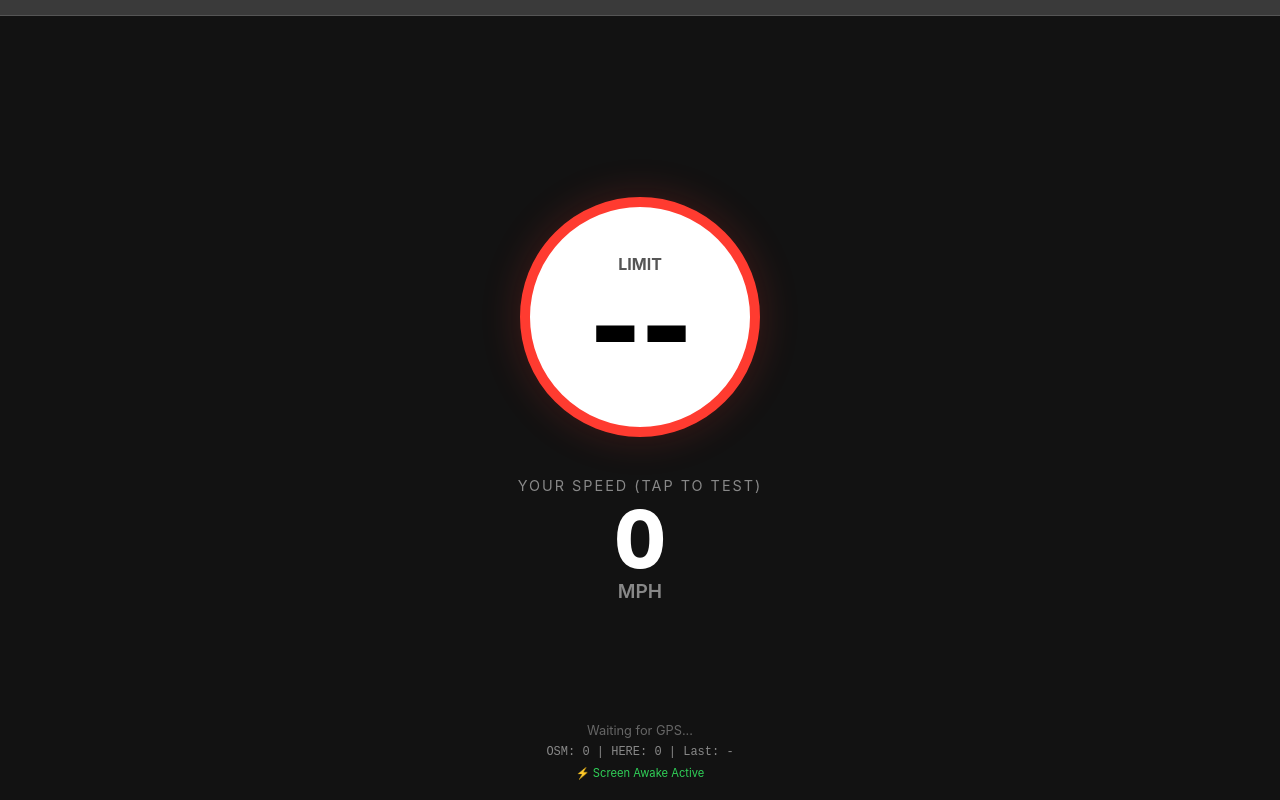
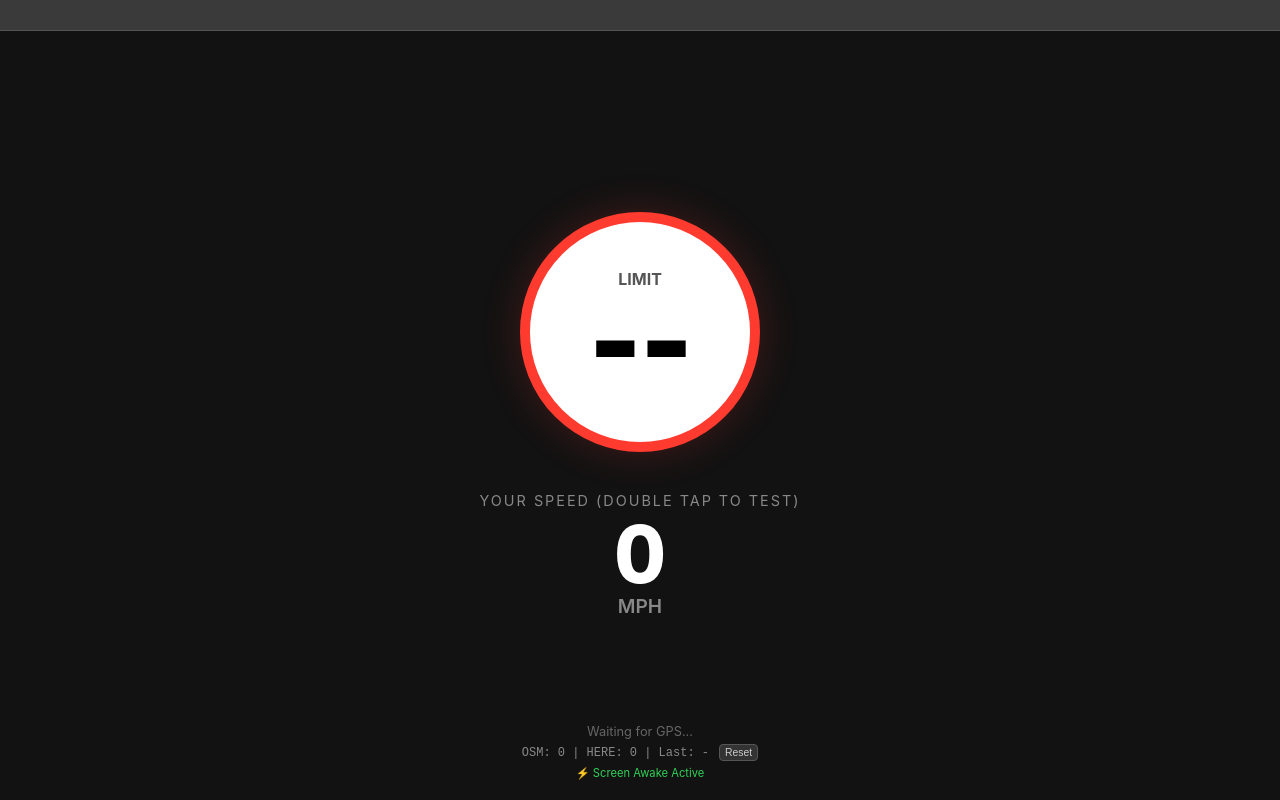
Before and after one commit to skambaman/SpeedLimit, a plain HTML site: page index.html in a window 1280 px wide. Drawn offline with Linux system fonts and the light colour scheme.

Commit message:
local storage

```diff
--- a/index.html
+++ b/index.html
@@ -35,9 +35,9 @@
             top: 0;
             left: 0;
             width: 100%;
-            height: 15px; /* Made slightly taller */
-            background-color: #3a3a3a; /* Lighter grey to be visible */
-            border-bottom: 1px solid #555; /* Border to define the edge */
+            height: 30px;
+            background-color: #3a3a3a;
+            border-bottom: 1px solid #555;
             z-index: 100;
         }
 
@@ -45,7 +45,7 @@
             height: 100%;
             width: 0%;
             background-color: #30d158;
-            transition: width 0.1s linear, background-color 0.3s ease; /* Faster transition for smoothness */
+            transition: width 0.1s linear, background-color 0.3s ease;
             box-shadow: 0 0 10px rgba(0,0,0,0.5);
         }
 
@@ -71,6 +71,7 @@
             position: relative;
             cursor: pointer;
             transition: border-color 0.3s ease, box-shadow 0.3s ease;
+            margin-top: 30px;
         }
 
         body.overspeed .limit-container {
@@ -98,7 +99,7 @@
             display: flex;
             flex-direction: column;
             align-items: center;
-            cursor: pointer; /* Indicates clickable */
+            cursor: pointer;
         }
 
         .current-label {
@@ -134,6 +135,7 @@
             display: flex;
             flex-direction: column;
             gap: 5px;
+            align-items: center; /* Center align items */
         }
 
         .status {
@@ -142,12 +144,27 @@
             transition: color 0.3s;
         }
 
+        .debug-row {
+            display: flex;
+            align-items: center;
+            gap: 10px;
+        }
+
         .debug-stats {
             font-size: 0.75rem;
             font-family: monospace;
             color: #888;
-            margin-top: 2px;
-            margin-bottom: 2px;
+        }
+
+        /* Reset Button Style */
+        .reset-btn {
+            font-size: 0.65rem;
+            background: #333;
+            color: #ccc;
+            border: 1px solid #555;
+            border-radius: 4px;
+            padding: 2px 5px;
+            cursor: pointer;
         }
 
         body.overspeed .status,
@@ -175,15 +192,20 @@
         <div class="limit-value" id="limitDisplay">--</div>
     </div>
 
-    <div class="current-speed-container" onclick="runDemoMode()">
-        <div class="current-label">Your Speed (Tap to Test)</div>
+    <div class="current-speed-container" ondblclick="runDemoMode()">
+        <div class="current-label">Your Speed (Double Tap to Test)</div>
         <div class="current-value" id="currentSpeedDisplay">0</div>
         <div class="current-unit">MPH</div>
     </div>
 
     <div class="footer">
         <div class="status" id="statusMsg">Waiting for GPS...</div>
-        <div class="debug-stats" id="debugStats">OSM: 0 | HERE: 0 | Last: -</div>
+
+        <div class="debug-row">
+            <div class="debug-stats" id="debugStats">OSM: 0 | HERE: 0 | Last: -</div>
+            <button class="reset-btn" onclick="resetStats()">Reset</button>
+        </div>
+
         <div class="wake-status" id="wakeMsg">⚡ Screen Awake Active</div>
     </div>
 
@@ -204,16 +226,18 @@
         const progressFill = document.getElementById('progressFill');
 
         let currentLimit = null;
-
         let lastFetchCoords = { lat: 0, lon: 0 };
         let lastFetchTime = 0;
         let firstRun = true;
 
-        let osmTotalCalls = 0;
-        let hereTotalCalls = 0;
+        // Load stats from LocalStorage or default to 0
+        let osmTotalCalls = parseInt(localStorage.getItem('osmTotalCalls')) || 0;
+        let hereTotalCalls = parseInt(localStorage.getItem('hereTotalCalls')) || 0;
         let lastServiceUsed = "-";
 
-        // Default to 60 for Demo Mode if no limit found yet
+        // Initialize Debug Display immediately
+        updateDebug();
+
         let demoLimit = 60;
 
         const highwayDefaults = {
@@ -242,6 +266,19 @@
         function updateDebug(service) {
             if(service) lastServiceUsed = service;
             debugStats.textContent = `OSM: ${osmTotalCalls} | HERE: ${hereTotalCalls} | Last: ${lastServiceUsed}`;
+
+            // Save to LocalStorage whenever we update visuals
+            localStorage.setItem('osmTotalCalls', osmTotalCalls);
+            localStorage.setItem('hereTotalCalls', hereTotalCalls);
+        }
+
+        function resetStats() {
+            if(confirm("Reset API counters to 0?")) {
+                osmTotalCalls = 0;
+                hereTotalCalls = 0;
+                lastServiceUsed = "-";
+                updateDebug();
+            }
         }
 
         function updateSpeedLimit(lat, lon, heading) {
@@ -351,7 +388,7 @@
         function setLimitDisplay(val) {
             limitDisplay.textContent = val;
             currentLimit = (typeof val === 'number') ? val : null;
-            if(currentLimit) demoLimit = currentLimit; // Update demo target
+            if(currentLimit) demoLimit = currentLimit;
             checkOverspeed();
         }
 
@@ -364,7 +401,6 @@
         function checkOverspeed(currentMph) {
             if (currentMph === undefined) currentMph = parseInt(currentSpeedDisplay.textContent);
 
-            // If no limit found yet, default to 100 for visual testing so it doesn't crash
             let limitToUse = currentLimit || 100;
 
             // 1. Calculate Percentage
@@ -394,9 +430,8 @@
         // --- DEMO MODE ---
         let demoInterval = null;
         function runDemoMode() {
-            if(demoInterval) return; // Prevent double click
+            if(demoInterval) return;
 
-            // Set a fake limit if we don't have one
             if(!currentLimit) {
                 setLimitDisplay(60);
                 statusMsg.textContent = "Demo Mode (60mph limit)";
@@ -421,7 +456,7 @@
 
                 currentSpeedDisplay.textContent = fakeSpeed;
                 checkOverspeed(fakeSpeed);
-            }, 50); // Fast update for smooth animation
+            }, 50);
         }
 
         if ("geolocation" in navigator) {
@@ -434,7 +469,6 @@
                     const heading = position.coords.heading;
                     const now = Date.now();
 
-                    // Stop demo if real speed comes in
                     if(speed > 1 && demoInterval) {
                         clearInterval(demoInterval);
                         demoInterval = null;
```
